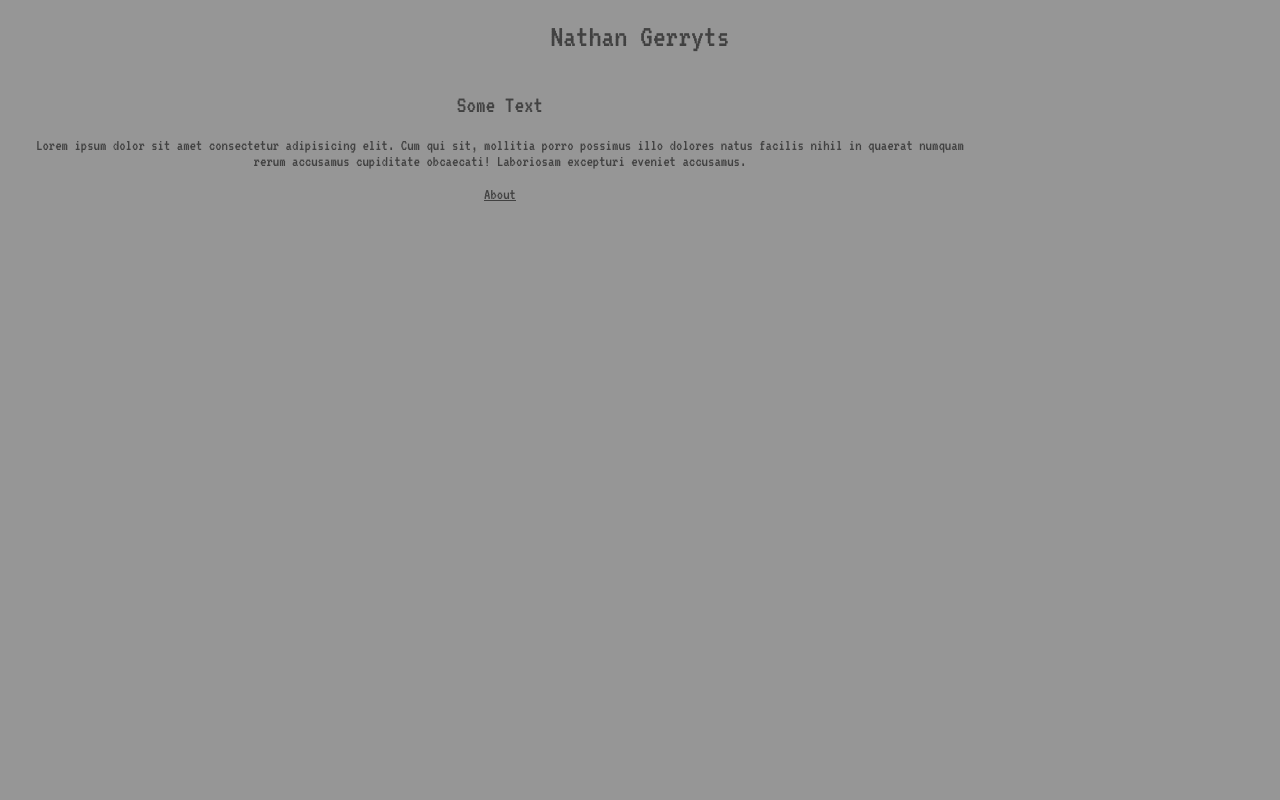
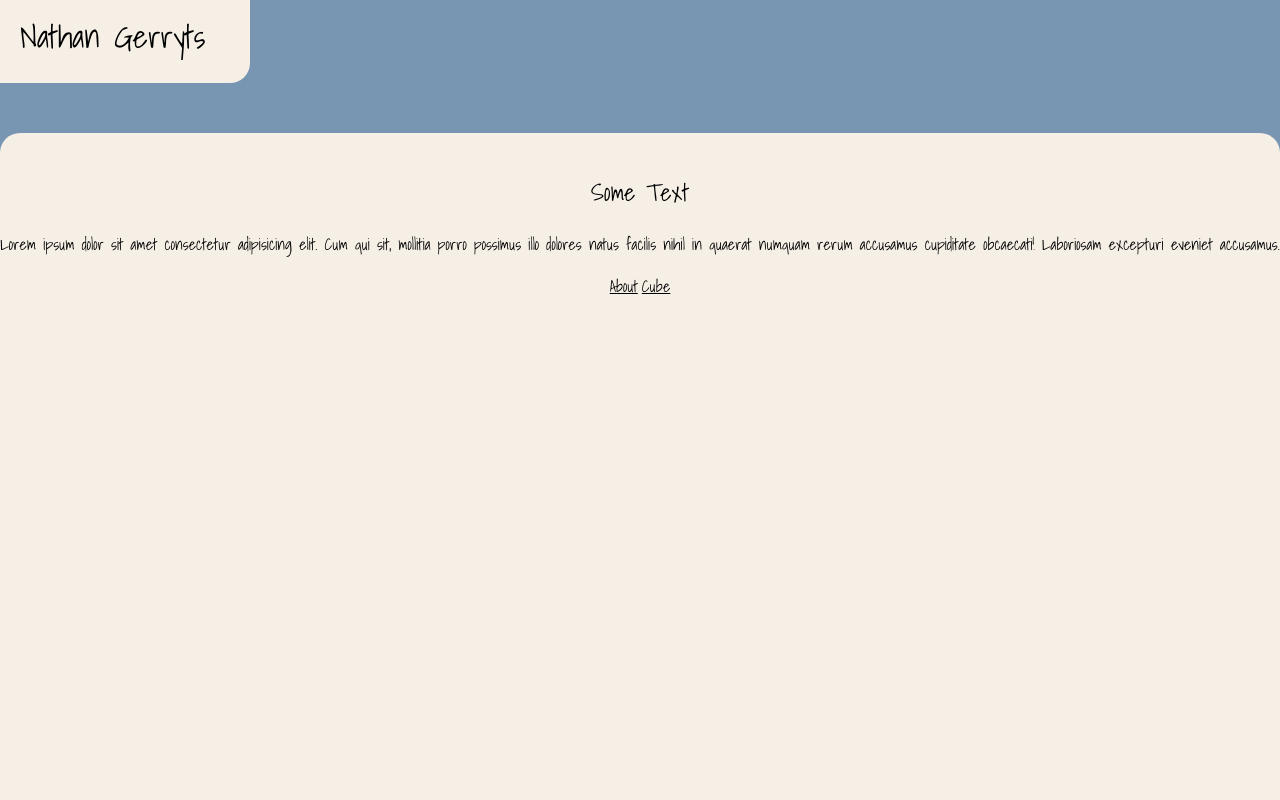
Before and after one commit to Nathongols/nathangerryts.com, a SvelteKit app: page / in a window 1280 px wide. Shown: the top 800 px of the page. Built offline with nearby package versions, Linux system fonts and the light colour scheme.

Commit message:
Threlte inclusion

```diff
--- a/src/lib/title.svelte
+++ b/src/lib/title.svelte
@@ -12,6 +12,7 @@
         display: flex;
     }
     .title h1 {
-        margin-top: 20px;
+        margin-top: 10px;
+        margin-left: 20px;
     }
 </style>
--- a/src/routes/+layout.svelte
+++ b/src/routes/+layout.svelte
@@ -9,7 +9,7 @@
 
 <main>
     <!-- page content -->
-    <slot></slot>
+  <slot></slot>
 </main>
 
 <footer>
@@ -19,11 +19,19 @@
 <style>
     header {
         display: flex;
-        justify-content: center;
+        justify-content: left;
+        background-color: #f5efe6;
+        border-bottom-right-radius: 20px;
+        max-width: 250px;
     }
     main {
-        max-width: 960px;
-        margin: 20px;
+        background-color:#f5efe6;
+        max-width: 1500px;
+        min-height: 100vw;
+        border-radius: 20px;
+        display: flex;
+        margin: auto;
+        margin-top: 50px;
     }
     footer {
         text-align: center;
--- a/src/routes/+page.svelte
+++ b/src/routes/+page.svelte
@@ -9,6 +9,7 @@
         Laboriosam excepturi eveniet accusamus.
     </p>
     <a href="/about">About</a>
+    <a href="/cube">Cube</a>
 </div>
 
 <style>
--- a/src/routes/about/+page@about.svelte
+++ b/src/routes/about/+page@about.svelte
@@ -1,6 +1,10 @@
+<script>
+    import { fly } from 'svelte/transition'
+</script>
+
 <div class="about">
     <h2>About</h2>
-    <p>
+    <p transition:fly="{{x:100, y : 200, duration: 2000 }}">
         Lorem ipsum dolor sit amet consectetur adipisicing elit. Libero ducimus reprehenderit totam consequatur est facere nulla reiciendis voluptatem recusandae nisi, aspernatur eveniet repellat obcaecati perspiciatis tempora veritatis vel. Eligendi, architecto!
     </p>
 </div>
--- a/src/styles/global.css
+++ b/src/styles/global.css
@@ -1,12 +1,13 @@
-@import url('https://fonts.googleapis.com/css2?family=VT323&display=swap');
+@import url('https://fonts.googleapis.com/css?family=Shadows+Into+Light');
 
 body{
-    background : #969696;
+    background : #7895B2;
     margin: 0;
 }
 
 h1,h2,h3,h4,a,p,li {
-    color: #414141;
-    font-family: 'VT323', monospace;
+    color: #000;
+    font-family: 'Shadows Into Light';
     font-weight: normal;
+
 }
--- a/svelte.config.js
+++ b/svelte.config.js
@@ -1,10 +1,14 @@
 import adapter from '@sveltejs/adapter-auto';
+import preprocess from 'svelte-preprocess'
+import seqPreprocessor from 'svelte-sequential-preprocessor'
+import { preprocessThrelte } from '@threlte/preprocess'
 
 /** @type {import('@sveltejs/kit').Config} */
 const config = {
 	kit: {
 		adapter: adapter()
-	}
+	},
+	preprocess: seqPreprocessor([preprocess(), preprocessThrelte()])
 };
 
 export default config;
--- a/vite.config.js
+++ b/vite.config.js
@@ -2,7 +2,10 @@ import { sveltekit } from '@sveltejs/kit/vite';
 
 /** @type {import('vite').UserConfig} */
 const config = {
-	plugins: [sveltekit()]
+	plugins: [sveltekit()],
+	ssr: {
+		noExternal: ['three', 'troika-three-text']
+	}
 };
 
 export default config;
```
Also changed, not shown: package.json (+8 -0 lines), src/routes/cube/+page@cube.svelte (added, +86 -0 lines), 2 other files (tests, documents, lock files or other folders).
